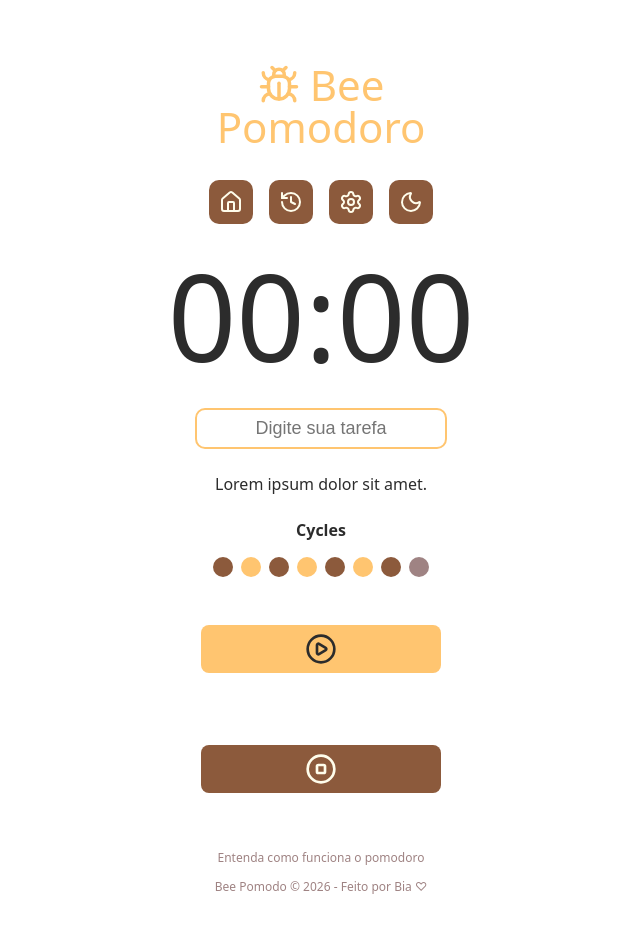
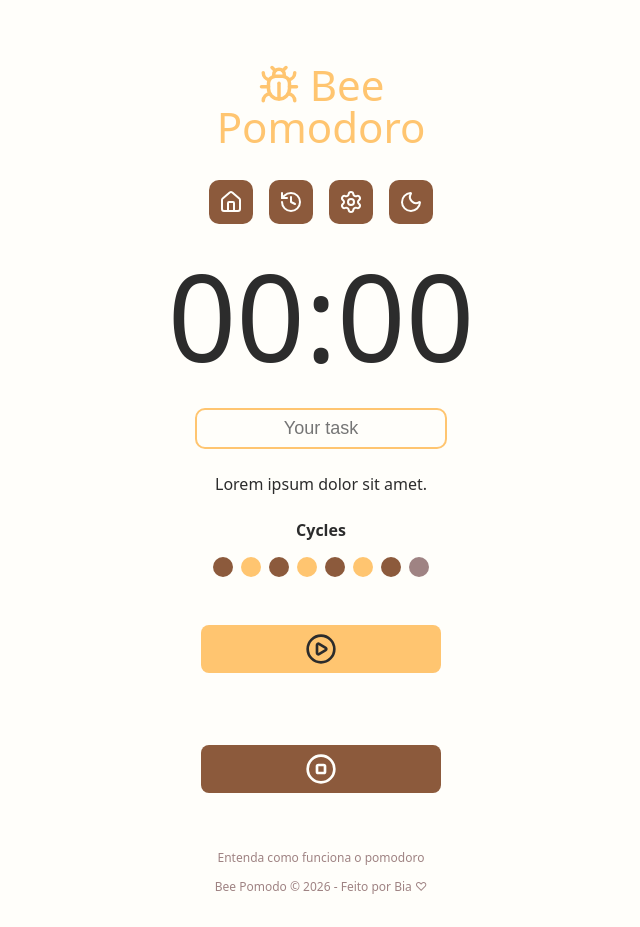
Before and after one commit to beatrizfeitosa/pomodoro, a React (Vite) app: page / in a window 1280 px wide. Shown: the whole page, without its empty margins (319-959 px from the left). Built offline with nearby package versions, Linux system fonts and the light colour scheme.

Commit message:
feat: theme functionality

```diff
--- a/index.html
+++ b/index.html
@@ -1,10 +1,10 @@
 <!doctype html>
-<html lang="en">
+<html lang="en" data-theme="light">
   <head>
     <meta charset="UTF-8" />
     <link rel="icon" type="image/svg+xml" href="/favicon.svg" />
     <meta name="viewport" content="width=device-width, initial-scale=1.0" />
-    <title>bee-pomodoro</title>
+    <title>Bee Pomodoro</title>
   </head>
   <body>
     <div id="root"></div>
--- a/src/App.tsx
+++ b/src/App.tsx
@@ -37,8 +37,8 @@ export function App() {
           </div>
 
           <div className='formRow'>
-            <DefaultButton icon={<PlayCircleIcon />} color='blue' />
-            <DefaultButton icon={<StopCircleIcon />} color='red' />
+            <DefaultButton icon={<PlayCircleIcon />} color='primary' />
+            <DefaultButton icon={<StopCircleIcon />} color='secondary' />
           </div>
         </form>
       </Container>
--- a/src/components/DefaultButton/index.tsx
+++ b/src/components/DefaultButton/index.tsx
@@ -2,12 +2,12 @@ import styles from './styles.module.css';
 
 type DefaultButtonProps = {
   icon: React.ReactNode;
-  color?: 'blue' | 'red';
+  color?: 'primary' | 'secondary';
 } & React.ComponentProps<'button'>;
 
 export function DefaultButton({
   icon,
-  color = 'blue',
+  color = 'primary',
   ...props
 }: DefaultButtonProps) {
   return (
--- a/src/components/DefaultButton/styles.module.css
+++ b/src/components/DefaultButton/styles.module.css
@@ -22,12 +22,12 @@
   height: 3.2rem;
 }
 
-.blue {
+.primary {
   background-color: var(--primary);
+  color: var(--text-dark);
+}
+
+.secondary {
+  background-color: var(--link);
   color: var(--text-light);
 }
-
-.red {
-  background-color: var(--link);
-  color: var(--text-dark);
-}
--- a/src/components/DefaultInput/index.tsx
+++ b/src/components/DefaultInput/index.tsx
@@ -15,7 +15,7 @@ export function DefaultInput({
     <>
       {labelText && <label htmlFor={id}>{labelText}</label>}
       <input
-        placeholder='Digite sua tarefa'
+        placeholder='Your task'
         className={styles.input}
         id={id}
         type={type}
--- a/src/components/DefaultInput/styles.module.css
+++ b/src/components/DefaultInput/styles.module.css
@@ -10,7 +10,8 @@ input {
   font-size: 1.8rem;
   border-radius: 1rem;
   border: 0.2rem solid var(--primary);
-  color: var(--text-light);
+  color: var(--main-text);
+  background-color: transparent;
   outline: none;
 }
 
--- a/src/components/Menu/index.tsx
+++ b/src/components/Menu/index.tsx
@@ -1,21 +1,77 @@
-import { HistoryIcon, HouseIcon, MoonIcon, SettingsIcon } from 'lucide-react';
+import {
+  HistoryIcon,
+  HouseIcon,
+  MoonIcon,
+  SettingsIcon,
+  SunIcon,
+} from 'lucide-react';
 import styles from './styles.module.css';
+import { useState, useEffect } from 'react';
+
+type availableThemes = 'dark' | 'light';
 
 export function Menu() {
+  const [theme, setTheme] = useState<availableThemes>(() => {
+    const storageTheme =
+      (localStorage.getItem('theme') as availableThemes) || 'light';
+    return storageTheme;
+  });
+
+  const nextThemeIcon = {
+    dark: <SunIcon />,
+    light: <MoonIcon />,
+  };
+
+  function handleThemeChange(
+    event: React.MouseEvent<HTMLAnchorElement, MouseEvent>,
+  ) {
+    event.preventDefault();
+    setTheme(prevTheme => {
+      const nextTheme = prevTheme === 'dark' ? 'light' : 'dark';
+      return nextTheme;
+    });
+  }
+
+  useEffect(() => {
+    document.documentElement.setAttribute('data-theme', theme);
+    localStorage.setItem('theme', theme);
+  }, [theme]);
+
   return (
     <>
       <nav className={styles.menu}>
-        <a href='#' className={styles.menuLink}>
+        <a
+          href='#'
+          className={styles.menuLink}
+          aria-label='Go to homepage'
+          title='Go to homepage'
+        >
           <HouseIcon />
         </a>
-        <a href='#' className={styles.menuLink}>
+        <a
+          href='#'
+          className={styles.menuLink}
+          aria-label='History'
+          title='History'
+        >
           <HistoryIcon />
         </a>
-        <a href='#' className={styles.menuLink}>
+        <a
+          href='#'
+          className={styles.menuLink}
+          aria-label='Settings'
+          title='Settings'
+        >
           <SettingsIcon />
         </a>
-        <a href='#' className={styles.menuLink}>
-          <MoonIcon />
+        <a
+          href='#'
+          className={styles.menuLink}
+          aria-label='Change theme'
+          title='Change theme'
+          onClick={handleThemeChange}
+        >
+          {nextThemeIcon[theme]}
         </a>
       </nav>
     </>
--- a/src/components/Menu/styles.module.css
+++ b/src/components/Menu/styles.module.css
@@ -7,7 +7,7 @@
 
 .menuLink {
   background: var(--link);
-  color: var(--background-light);
+  color: var(--text-light);
   display: inline-flex;
   align-items: center;
   justify-content: center;
--- a/src/styles/global.css
+++ b/src/styles/global.css
@@ -22,8 +22,8 @@ body {
     'Helvetica Neue',
     sans-serif;
   font-size: 1.6rem;
-  background: var(--color-light);
-  color: var(--text-light);
+  background: var(--background);
+  color: var(--main-text);
 }
 
 .form {
--- a/src/styles/theme.css
+++ b/src/styles/theme.css
@@ -5,13 +5,26 @@
   --link: #8c5a3c;
   --link-hover: #613e29;
 
-  --background-light: #fffdeb;
-  --background-dark: #2c2c2c;
+  --background: #fffefa;
 
-  --text-dark: #fffdeb;
-  --text-light: #2c2c2c;
+  --main-text: #2c2c2c;
+
+  --text-dark: #2c2c2c;
+  --text-light: #fffefa;
   --text-muted: #9f8383;
 
   --button-disabled: #dddad0;
   --text-disabled: #7a7a73;
 }
+
+:root[data-theme='dark'] {
+  --primary: #ffc570;
+  --primary-hover: #d7a65b;
+
+  --link: #8c5a3c;
+  --link-hover: #613e29;
+
+  --background: #2c2c2c;
+
+  --main-text: #fffefa;
+}
```
